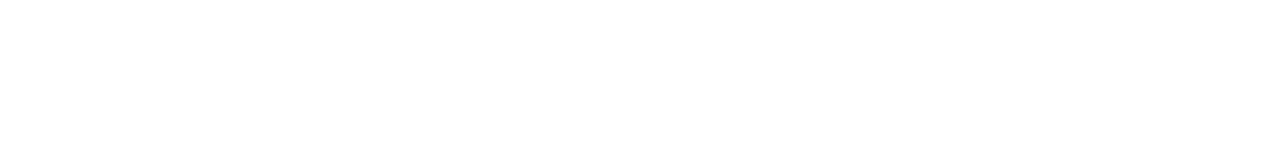
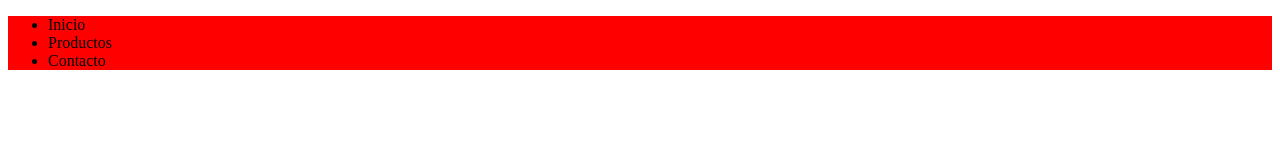
Before and after one commit to mlapeducacionit/panaderia, a website built with Vite: page index.html in a window 1280 px wide. Built offline with nearby package versions, Linux system fonts and the light colour scheme.

Commit message:
Empezando con el navbar

```diff
--- a/index.html
+++ b/index.html
@@ -6,6 +6,15 @@
     <title>Panaderia</title>
   </head>
   <body>
+    <header>
+      <nav>
+        <ul>
+          <li>Inicio</li>
+          <li>Productos</li>
+          <li>Contacto</li>
+        </ul>
+      </nav>
+    </header>
 
     <script type="module" src="/main.js"></script>
   </body>
--- a/style.css
+++ b/style.css
@@ -0,0 +1,3 @@
+nav {
+    background-color: red;
+}
```
